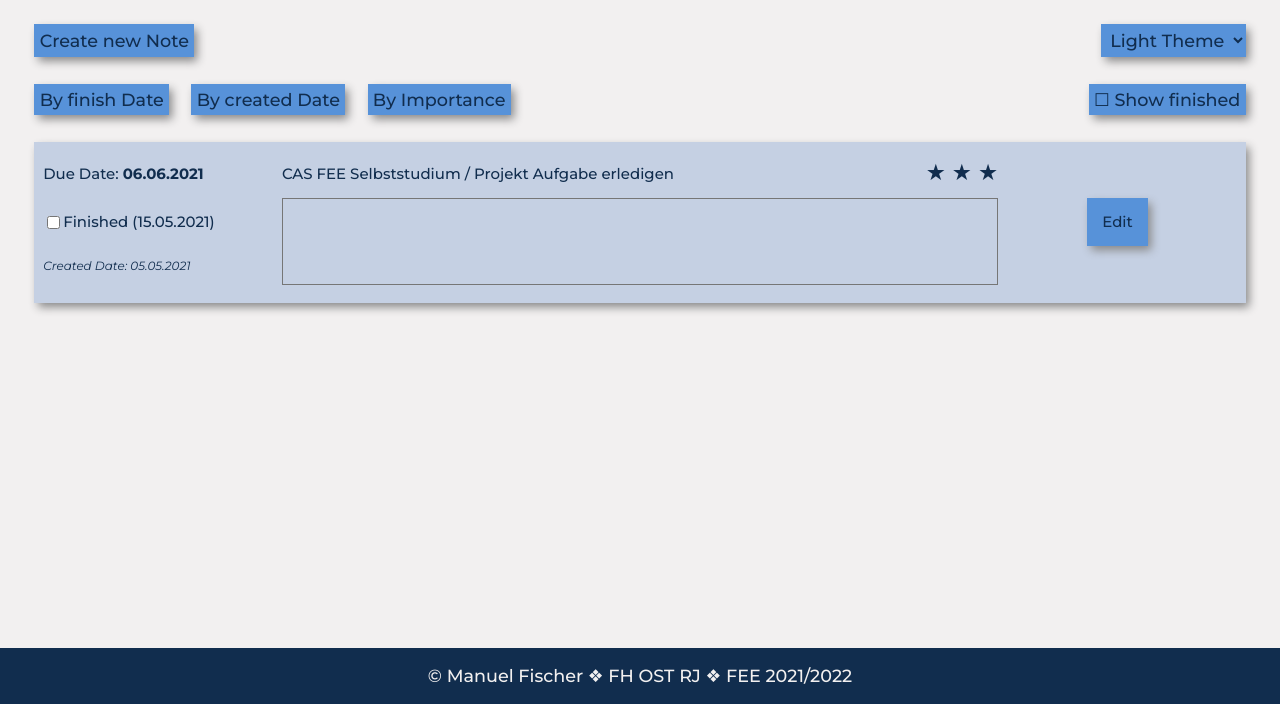
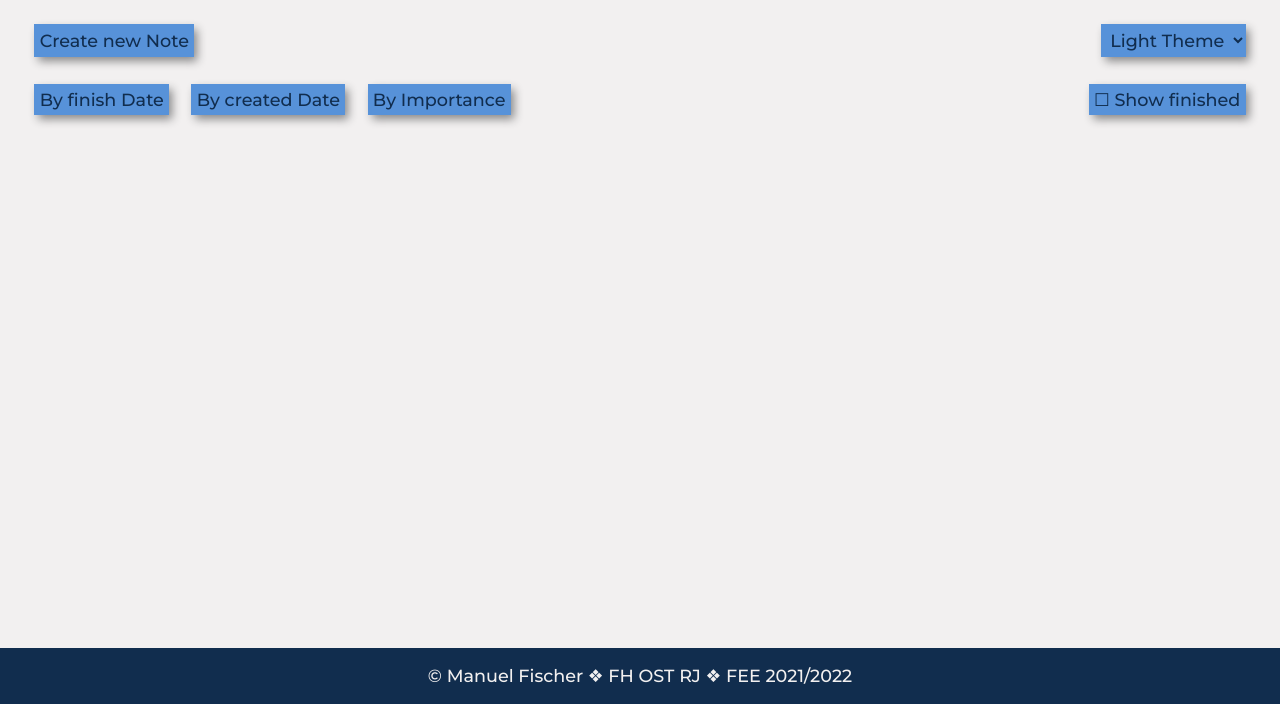
Before and after one commit to hombreDelPez/cas-fee-project-1, a plain HTML site: page public/index.html in a window 1280 px wide. Shown: the part 96-800 px from the top of the page. Drawn offline with nearby package versions, Linux system fonts and the light colour scheme.

Commit message:
Removed the hardcoded note markup

```diff
--- a/public/index.html
+++ b/public/index.html
@@ -43,32 +43,6 @@
     </div>
 
     <div id="notes-container">
-      <div class="note">
-        <div class="note__due-date">
-          <p>Due Date: <span class="bold">06.06.2021</span></p>
-        </div>
-        <div class="note__title-importance">
-          <div>
-            <p>CAS FEE Selbststudium / Projekt Aufgabe erledigen</p>
-          </div>
-          <div>
-            <p>&starf; &starf; &starf;</p>
-          </div>
-        </div>
-        <div class="note__edit">
-          <button class="btn">Edit</button>
-        </div>
-        <div class="note__finish-created">
-          <div>
-            <input type="checkbox">
-            <p>Finished (15.05.2021)</p>
-          </div>
-          <p>Created Date: 05.05.2021</p>
-        </div>
-        <div class="note__description">
-          <textarea readonly></textarea>
-        </div>
-      </div>
     </div>
   </main>
   <footer>
```
